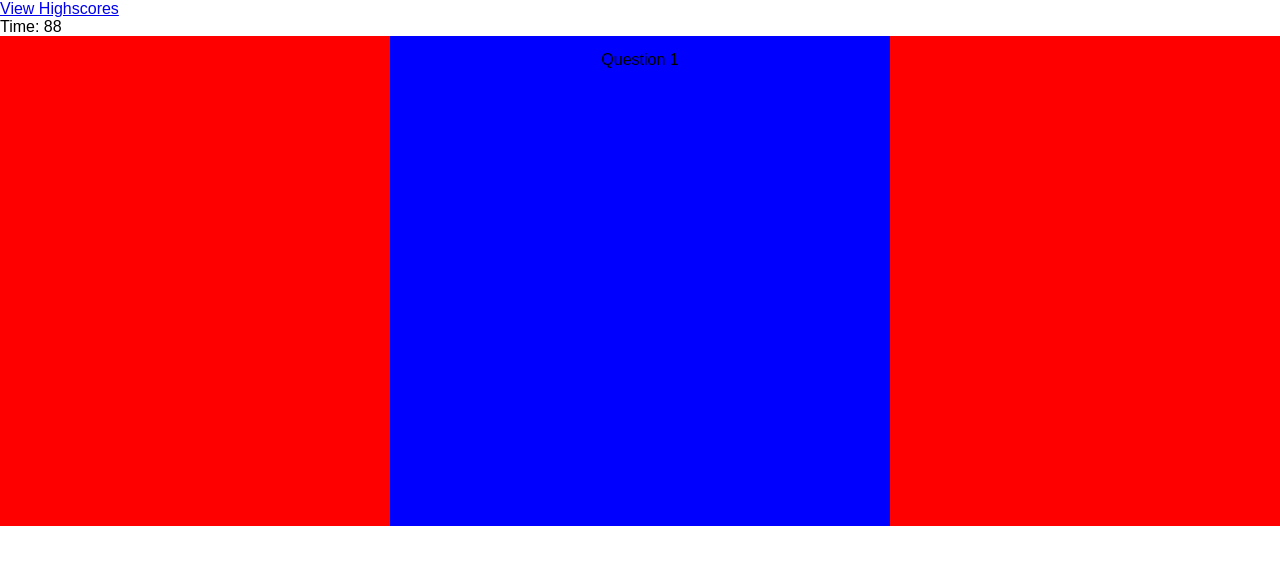
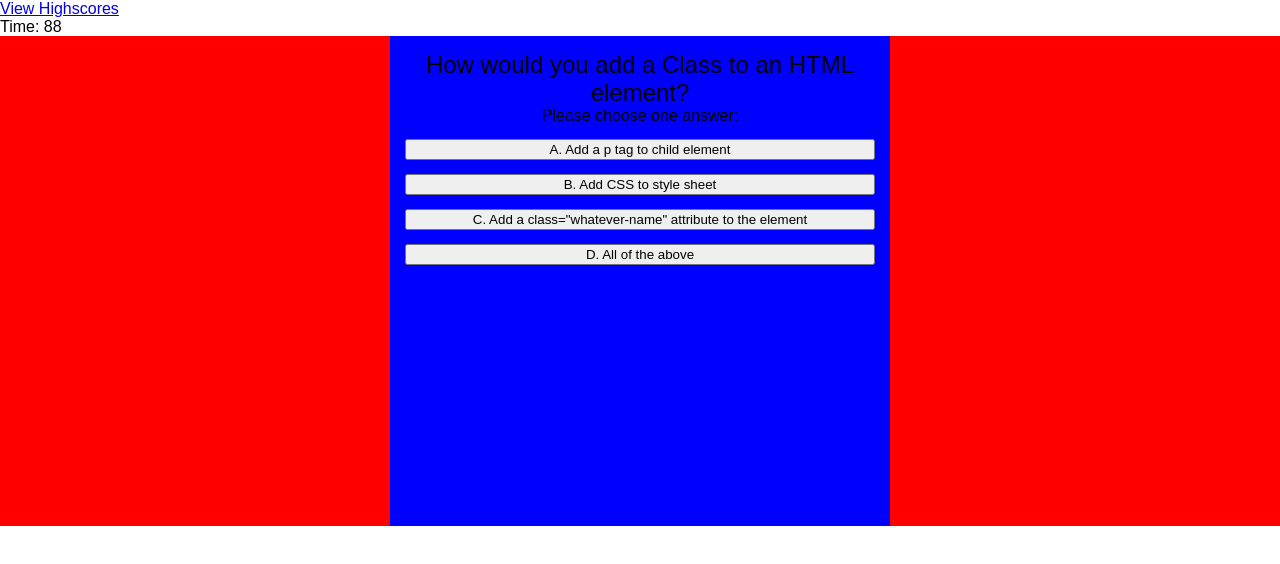
Before and after one commit to d606n6k/code-quiz, a plain HTML site: page index.html in a window 1280 px wide. Both pictures are taken after a click on the button "Start Quiz". Drawn offline with Linux system fonts and the light colour scheme.

Commit message:
added card swap

```diff
--- a/assets/scripts/scripts.js
+++ b/assets/scripts/scripts.js
@@ -55,35 +55,10 @@ var rightAnswers = {
   question5: "a"
 }
 
-// SECOND PASS PSEUDO-CODE
-// when the start button gets clicked
 quizBtn.onclick = function(){quizStart();};
-// hide welcome div (contains the start button, instructions, and title)
-// display the first question
-// start the timer
-// def fn hideWelcomeDiv
-// let welcomeDiv = select element with id welcomeDiv
-// apply "hidden" class to welcomeDiv
-// def fn showFirstQuestion
-// let firstQuestion = select element with id firstQuestion
-// remove "hidden" class from firstQuestion
-// def fn startTimer
-// let timer = select element with id time-span
-// let time = 90
-// CREATE INTERVAL to run every second
-//   decrement time by 1
-//   set text of timer to time
-//   IF time === 0
-//     STOP INTERVAL
-// WHEN an answer gets clicked
-//   ....
-//   IF last question
-//     stop timer
-//     ... other game ending steps
 
 function quizStart(){
-    console.log("This function has worked when the button was clicked!");
-
+    // console.log("This function has worked when the button was clicked!");
       // start the timer
       startTimer = setInterval(clock, 1000);
       timer.textContent = time;
@@ -91,12 +66,29 @@ function quizStart(){
     // remove the starter card
     cardStart.classList.add("hidden");
     document.getElementById("q1").classList.remove("hidden");
-    for (let i = 0; i < 5; i++) {
-      document.getElementById(`q${i}`).classList.remove("hidden");
-      document.getElementById(`q${i-1}`).classList.add("hidden");
-    }
+    // for (let i = 0; i < 5; i++) {
+    //   document.getElementById(`q${i}`).classList.remove("hidden");
+    //   document.getElementById(`q${i-1}`).classList.add("hidden");
+    // }
 
 };
+
+// Clicked Answer Button
+document.querySelectorAll('#orderlist > [data-answer]').forEach(el => {
+  el.addEventListener('click', function () {
+      if (this.dataset.answer === "right") {
+          q1.classList.add('hidden')
+          q2.classList.remove('hidden')
+          // store this answer in local storage
+      } else {
+          q1.classList.add('hidden')
+          q2.classList.remove('hidden')
+          // seconds get taken away
+          // check if timer is less than 0. Do not show next
+          // store this answer in local storage
+      }
+  })
+});
 
 // timer function
 function clock(){
--- a/assets/styles/style.css
+++ b/assets/styles/style.css
@@ -57,6 +57,7 @@ main > div > div {
   display: none;
 }
 
-.shown {
-  display: initial;
+.ol-container {
+  display: flex;
+  flex-direction: column;
 }
--- a/index.html
+++ b/index.html
@@ -25,7 +25,16 @@
                     <p>In this quiz, you will be tasked with answering coding questions related to what we have review during the last 2 weeks of class! This is a multiple choice test. There are a total of 5 questions.</p>
                     <button id="quiz-start-btn">Start Quiz</button>
                 </div>
-                <div id="q1" class="card hidden">Question 1</div>
+                <div id="q1" class="card hidden">
+                    <h2>How would you add a Class to an HTML element?</h2>
+                    <p>Please choose one answer:</p>
+                    <ol id="orderlist" class="ol-container hidden">
+                        <button data-answer="wrong">A. Add a p tag to child element</button>
+                        <button data-answer="wrong">B. Add CSS to style sheet</button>
+                        <button data-answer="right">C. Add a class="whatever-name" attribute to the element</button>
+                        <button data-answer="wrong">D. All of the above</button>
+                    </ol>
+                </div>
                 <div id="q2" class="card hidden">Question 2</div>
                 <div id="q3" class="card hidden">Question 3</div>
                 <div id="q4" class="card hidden">Question 4</div>
```
